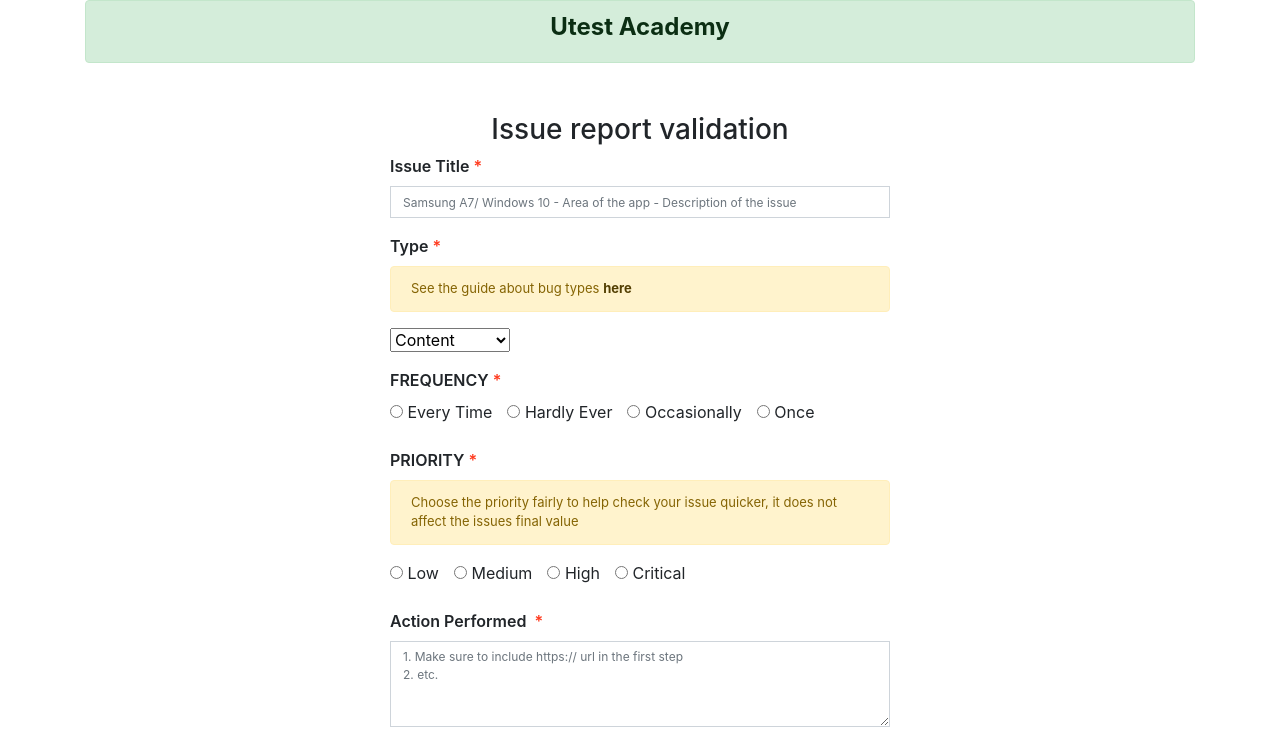
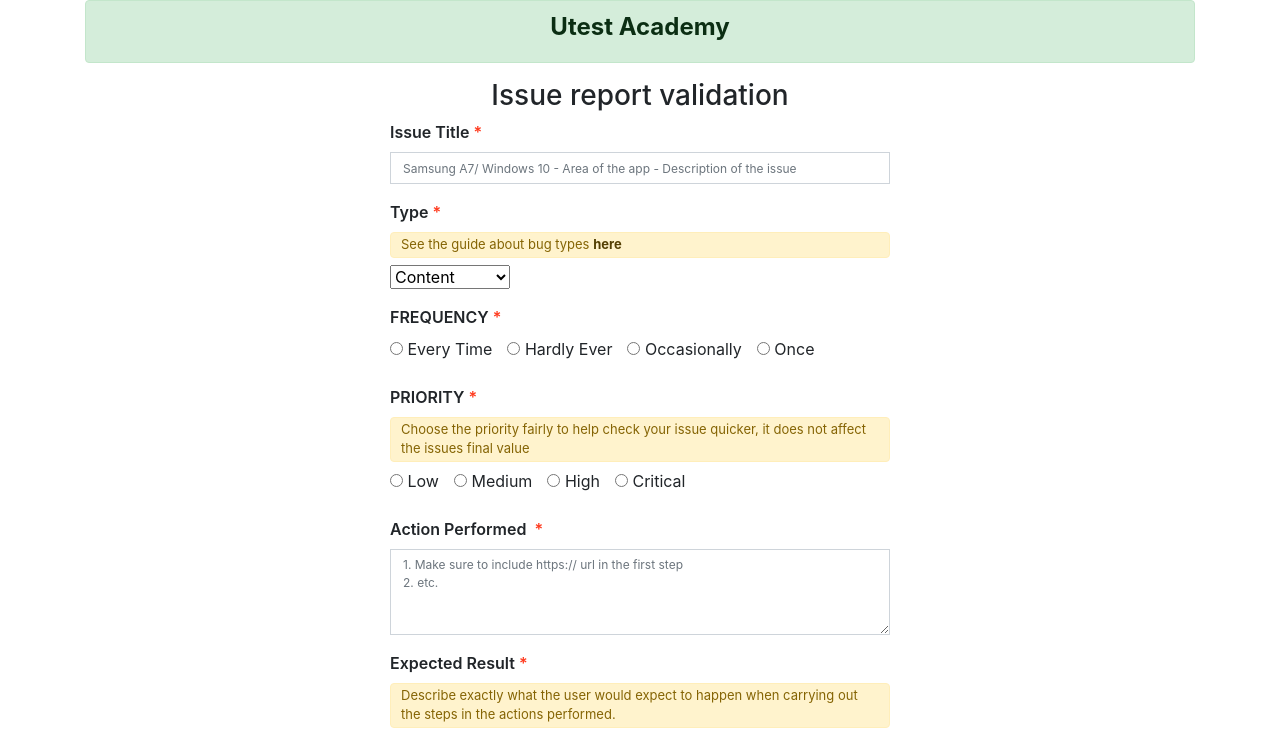
Before and after one commit to Assylkhan/issue-report-validation, a React (Create React App) app: page / in a window 1280 px wide. Shown: the top 734 px of the page. Built offline with nearby package versions, Linux system fonts and the light colour scheme.

Commit message:
final release

```diff
--- a/src/App.js
+++ b/src/App.js
@@ -31,7 +31,7 @@
         <div className="container">
           <nav className="alert alert-success" align="center">
           <h4 className="alert-link" align="center">Utest Academy</h4>
-          </nav> <br/>
+          </nav>
           <Switch>
             <Route exact path='/' component={ Create } />
               // <Route exact path='/create' component={ Create } />
--- a/src/components/create.component.js
+++ b/src/components/create.component.js
@@ -6,7 +6,7 @@
 export default class Create extends Component {
     render() {
         return (
-            <div style={{marginTop: 10}}>
+            <div>
                 <h3 align="center">Issue report validation</h3>
                 <Form />
             </div>
--- a/src/forms/Form.css
+++ b/src/forms/Form.css
@@ -9,9 +9,15 @@
 	background-color: #F8B3B3;
 	display: block;
 }
-.demoForm >  .alert {
+.alert {
+	font-size: 13px;
+}
+.demoForm .alert {
 	padding: 2px 10px;
 	margin-bottom: 7px;
+}
+.alert ul {
+	margin-bottom: 0px;
 }
 .alert-danger {
 	display: none;
@@ -20,7 +26,4 @@
 	font-size: 12px;
 	border-radius: 0px;
 }
-.alert {
-	font-size: 13px;
-}
 .hidden { display:none; }
--- a/src/forms/Form.js
+++ b/src/forms/Form.js
@@ -122,7 +122,7 @@
           case 'Introduction to Testing':
             cycleType = 'Intro';
             break;
-          case 'Computers & Mobile & Challenge':
+          case 'Computers & Mobile & Challeng':
             cycleType = 'Comp';
             break;
           case 'Charles':
@@ -297,7 +297,7 @@
                   value={this.state.cycleType}
                   onChange={this.handleUserInput}>
             <option>Introduction to Testing</option>
-            <option>Computers & Mobile & Charles</option>
+            <option>Computers & Mobile & Challenge</option>
             <option>Charles</option>
           </select>
         </div>
@@ -308,7 +308,7 @@
             <label class="control-label required">Image</label><br/>
             <label class="alert alert-warning">Image only in .jpg or .png format:
               <a class="alert-link" href="https://www.utest.com/courses/creating-screenshots/creating-quality-screenshots"> more info</a>
-            </label><input class="form-control" type="file" accept="image/*" /><br/>
+            </label><input class="form-control" type="file" accept=".jpg, .png" /><br/>
           </div>
           <div style={{display: this.state.cycleType == 'Intro' ? 'none' : 'block' }} id="videoFile">
             <label class="control-label">Video</label><br/>
@@ -317,7 +317,7 @@
                 <li><a class="alert-link" href="https://www.utest.com/courses/creating-screen-recordings">capturing a screen recording</a></li>
                 <li><a class="alert-link" href="https://www.utest.com/articles/using-handbrake-in-a-few-easy-steps">compressing a video to reduce size</a></li>
               </ul>
-            </label><input class="form-control" type="file" accept="video/*" /><br/>
+            </label><input class="form-control" type="file" accept=".mp4" /><br/>
           </div>
           <div style={{display: this.state.cycleType == 'Intro' ? 'none' : 'block' }} id="logFile">
             <label class="control-label">Log</label><br/>
@@ -327,7 +327,9 @@
                 <li style={{display: this.state.cycleType == 'Charles' ? 'none' : 'list-item' }}><a class="alert-link" href="https://www.utest.com/courses/device-logs">capturing device logs</a></li>
                 <li style={{display: this.state.cycleType == 'Charles' ? 'list-item' : 'none' }}><a class="alert-link" href="https://www.utest.com/courses/charles-proxy">charles Proxy Logs</a></li>
               </ul>
-            </label><input class="form-control" type="file" accept="text/plain" /><br/>
+            </label>
+            {this.state.cycleType == 'Charles' ? <input class="form-control" type="file" accept=".chls"/> : <input class="form-control" type="file" accept="text/plain"/>}
+            <br/>
           </div>
         </div>
         <br/>
```
Also changed, not shown: 1 other file (tests, documents, lock files or other folders).
